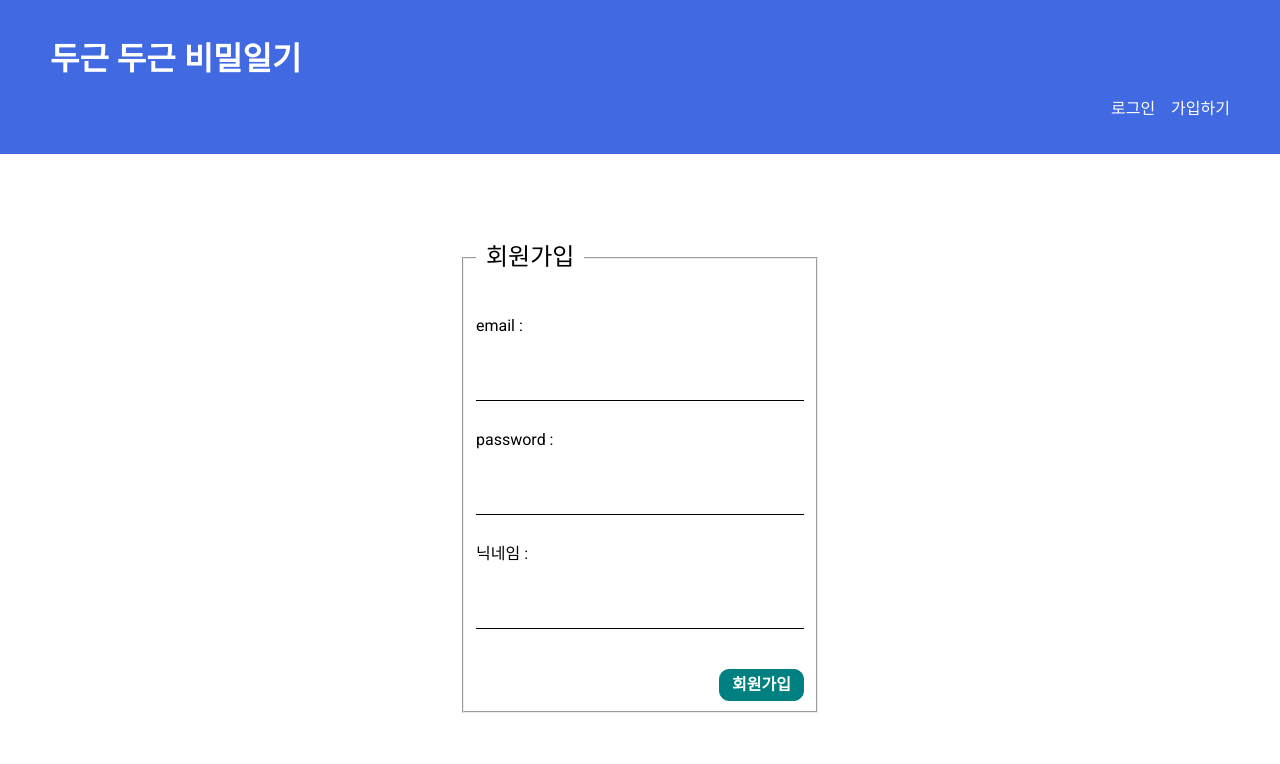
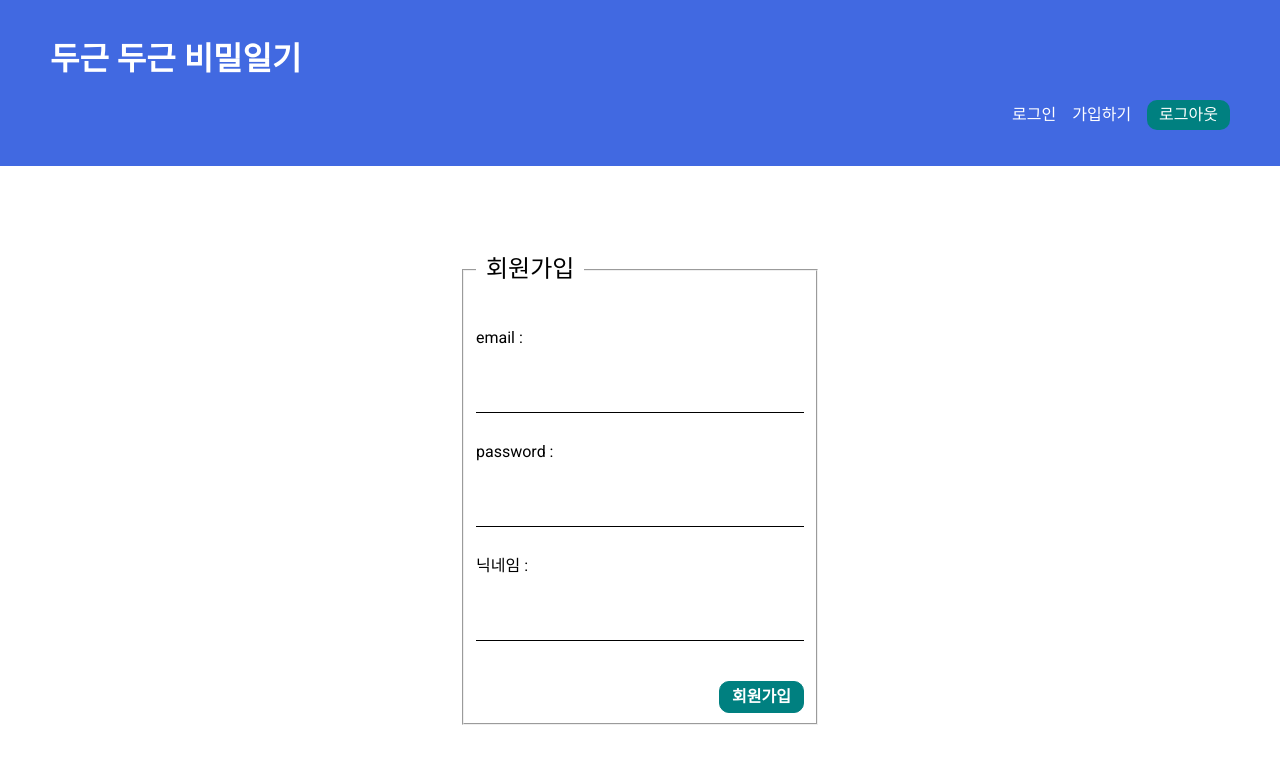
Before and after one commit to haeyoon706/learn-firebase, a React (Create React App) app in the folder my-diary/: page /signup in a window 1280 px wide. Shown: the top 764 px of the page. Built offline with nearby package versions, Linux system fonts and the light colour scheme; no server answers.

Commit message:
로그아웃 구현하기

```diff
--- a/my-diary/src/components/Nav.js
+++ b/my-diary/src/components/Nav.js
@@ -1,7 +1,10 @@
 import { Link } from "react-router-dom";
 import styles from "./Nav.module.css";
+import { useLogout } from "../hooks/useLogout";
 
 export default function Nav() {
+  const { logout } = useLogout();
+
   return (
     <nav className={styles.nav}>
       <h1 className={styles.tit}>두근 두근 비밀일기</h1>
@@ -12,6 +15,11 @@
         <li>
           <Link to="/signup">가입하기</Link>
         </li>
+        <li>
+          <button type="button" onClick={logout}>
+            로그아웃
+          </button>
+        </li>
       </ul>
     </nav>
   );
--- a/my-diary/src/components/Nav.module.css
+++ b/my-diary/src/components/Nav.module.css
@@ -6,6 +6,7 @@
 .nav .list_nav {
   display: flex;
   justify-content: right;
+  align-items: center;
   gap: 16px;
 }
 
@@ -17,3 +18,12 @@
   color: #fff;
   text-decoration: none;
 }
+
+.nav button {
+  padding: 6px 12px;
+  border-radius: 10px;
+  background-color: teal;
+  border: none;
+  color: #fff;
+  cursor: pointer;
+}
--- a/my-diary/src/context/AuthContext.js
+++ b/my-diary/src/context/AuthContext.js
@@ -7,6 +7,8 @@
   switch (action.type) {
     case "login":
       return { ...state, user: action.payload };
+    case "logout":
+      return { ...state, user: null };
     default:
       return state;
   }
--- /dev/null
+++ b/my-diary/src/hooks/useLogout.js
@@ -0,0 +1,28 @@
+import { signOut } from "firebase/auth";
+import { useState } from "react";
+import { appAuth } from "../firebase/config";
+import { useAuthContext } from "./useAuthContext";
+
+export const useLogout = () => {
+  const [error, setError] = useState(null);
+  const [isPending, setIsPending] = useState(false);
+  const { dispatch } = useAuthContext();
+
+  const logout = () => {
+    setError(null);
+    setIsPending(true);
+
+    signOut(appAuth)
+      .then(() => {
+        dispatch({ type: "logout" });
+        setError(null);
+        setIsPending(false);
+      })
+      .catch((error) => {
+        setError(error.message);
+        setIsPending(false);
+      });
+  };
+
+  return { error, isPending, logout };
+};
```
